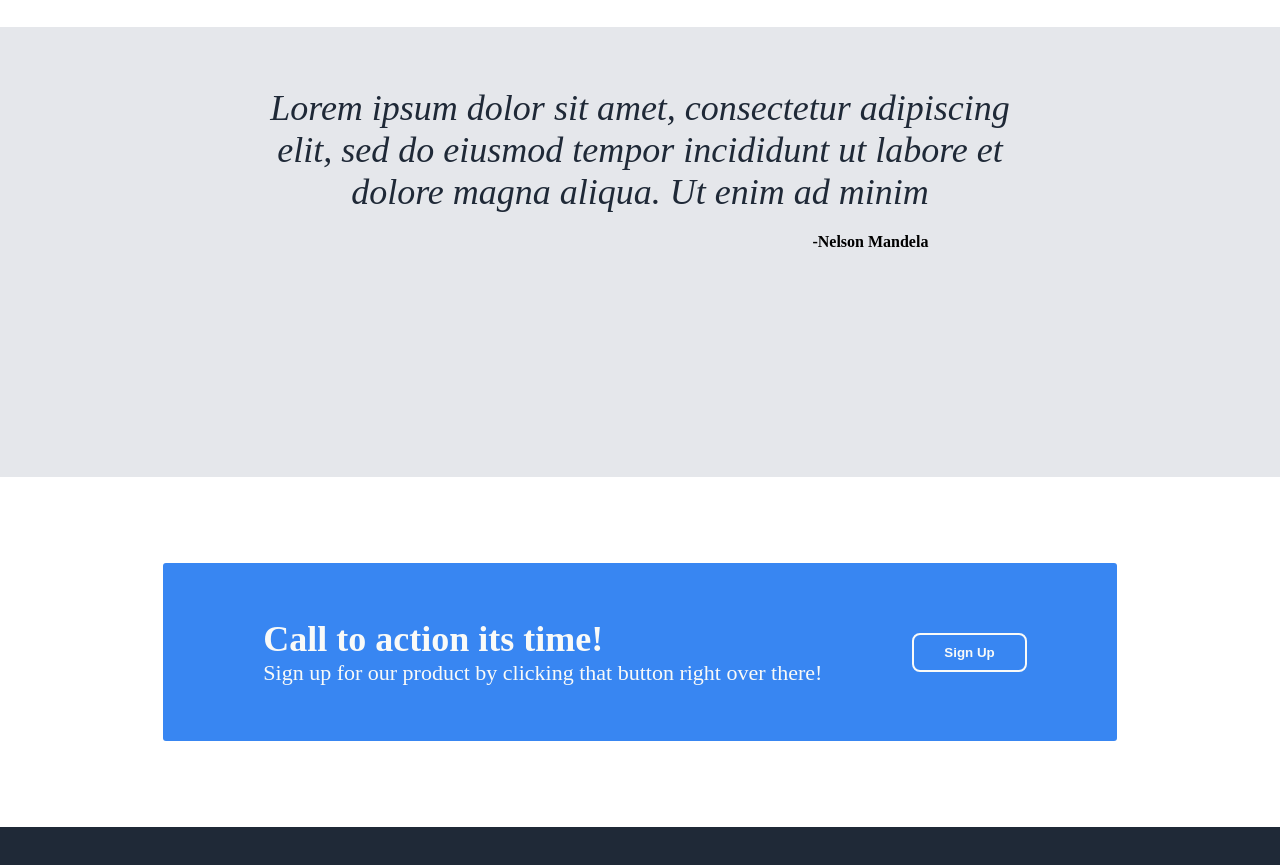
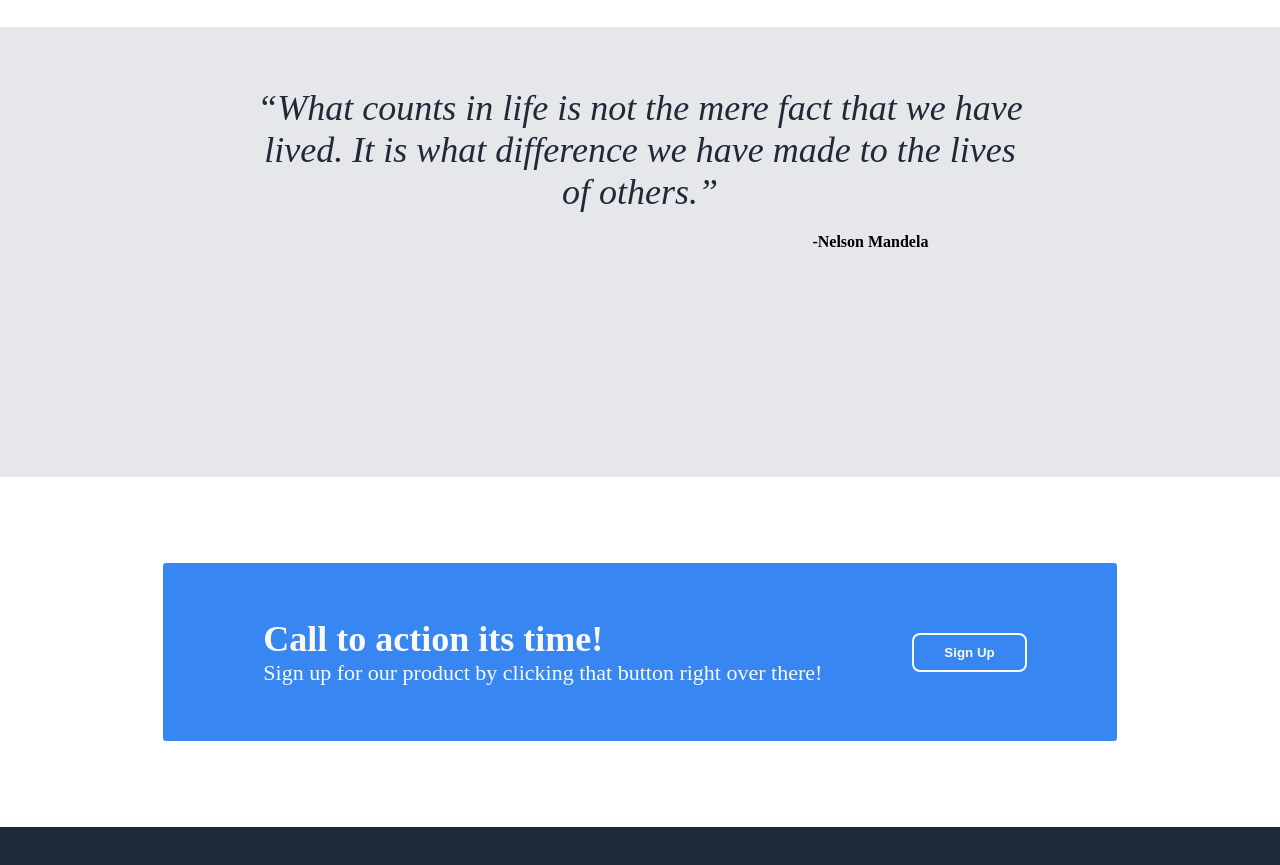
Before and after one commit to CodewithOye/Odin-Landing-Page, a plain HTML site: page index.html in a window 1280 px wide. Shown: the part 899-1764 px from the top of the page. Drawn offline with Linux system fonts and the light colour scheme.

Commit message:
quotes update

```diff
--- a/index.html
+++ b/index.html
@@ -77,7 +77,7 @@
     <section id="quotes">
       <div class="quotes">
         <p class="quote">
-          Lorem ipsum dolor sit amet, consectetur adipiscing elit, sed do eiusmod tempor incididunt ut labore et dolore magna aliqua. Ut enim ad minim
+          “What counts in life is not the mere fact that we have lived. It is what difference we have made to the lives of others.”
         </p>
         <p class="name"> <strong>-Nelson Mandela</strong></p>
       </div>
```
